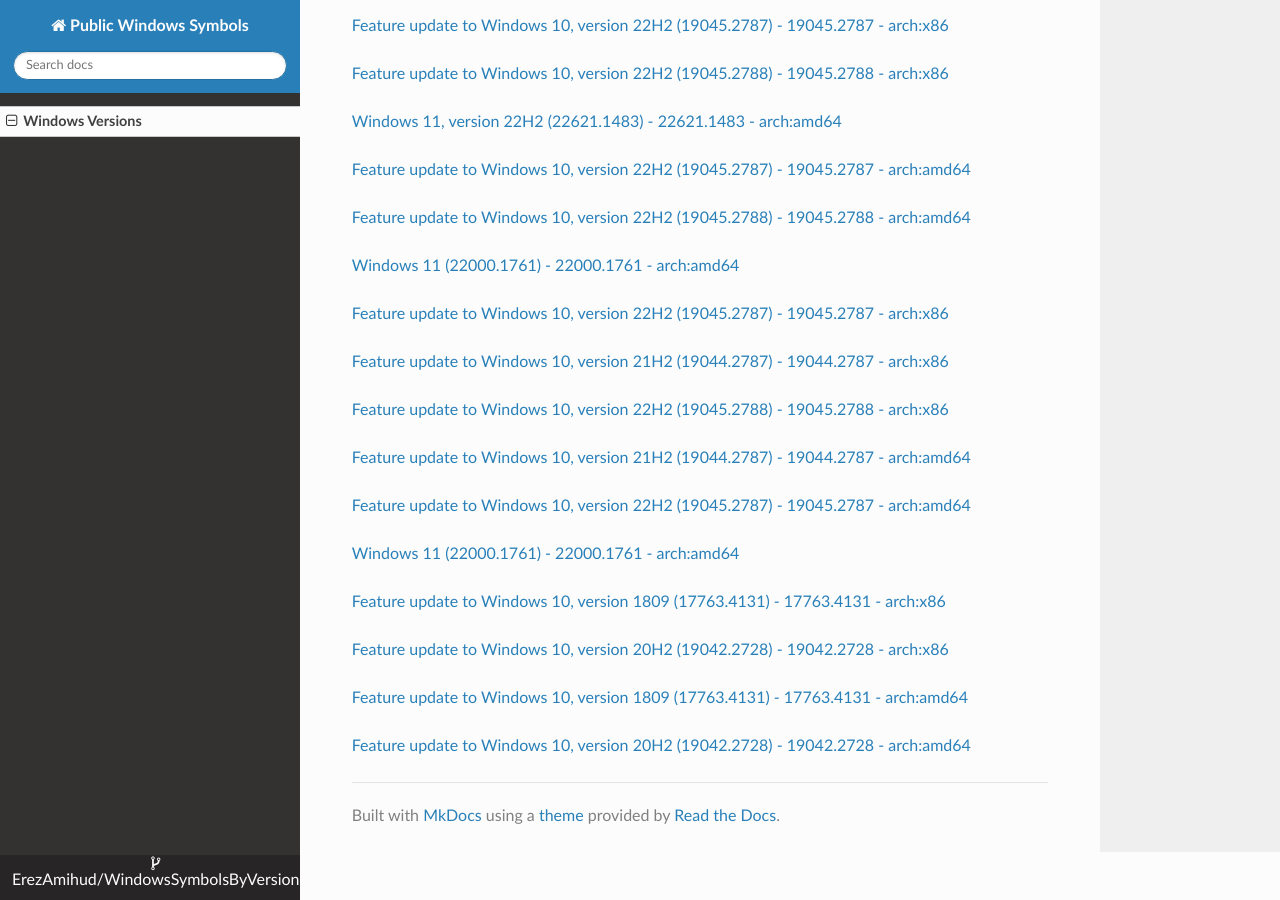
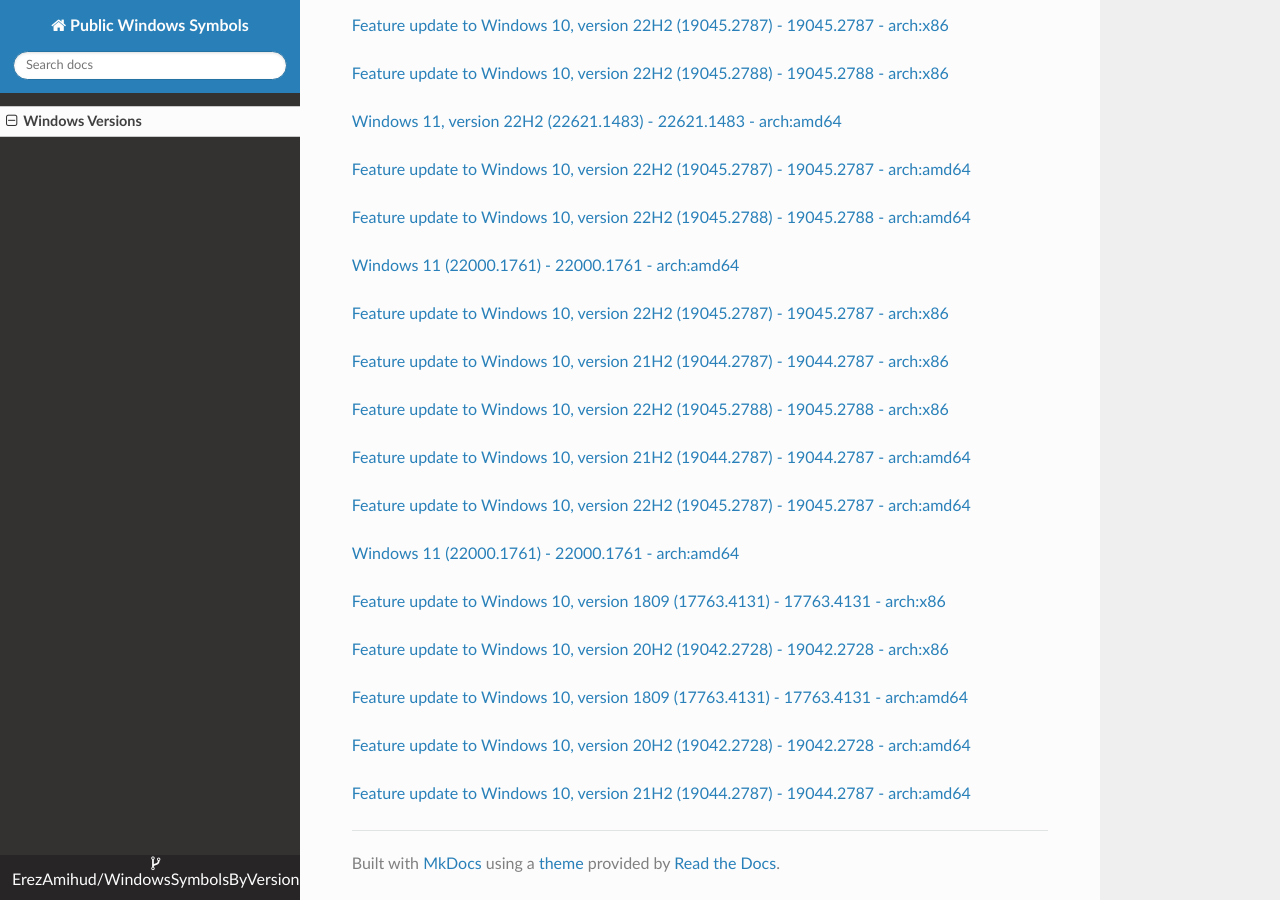
Before and after one commit to ErezAmihud/WindowsSymbolsByVersion, an MkDocs documentation site: the page built from docs/index.md, in a window 1280 px wide and 900 px high, scrolled down 35597 px. Built offline with MkDocs 1.6.1, drawn with Linux system fonts in a browser that asks for light colours; nearby versions of some CDN libraries.

Commit message:
Automated commit, add manifest for 82cec21a-7169-49c4-8f5f-9c76b29c36ed

```diff
--- a/docs/index.md
+++ b/docs/index.md
@@ -2065,3 +2065,6 @@
 
 
 [Feature update to Windows 10, version 20H2 (19042.2728) - 19042.2728 - arch:amd64](https://github.com/ErezAmihud/WindowsSymbolsByVersion/blob/main/manifests/3f106b39-c52e-47d7-9d71-b4937fd899e7.manifest)
+
+
+[Feature update to Windows 10, version 21H2 (19044.2787) - 19044.2787 - arch:amd64](https://github.com/ErezAmihud/WindowsSymbolsByVersion/blob/main/manifests/82cec21a-7169-49c4-8f5f-9c76b29c36ed.manifest)
```
Also changed, not shown: process_builds.json (+1 -1 lines).
